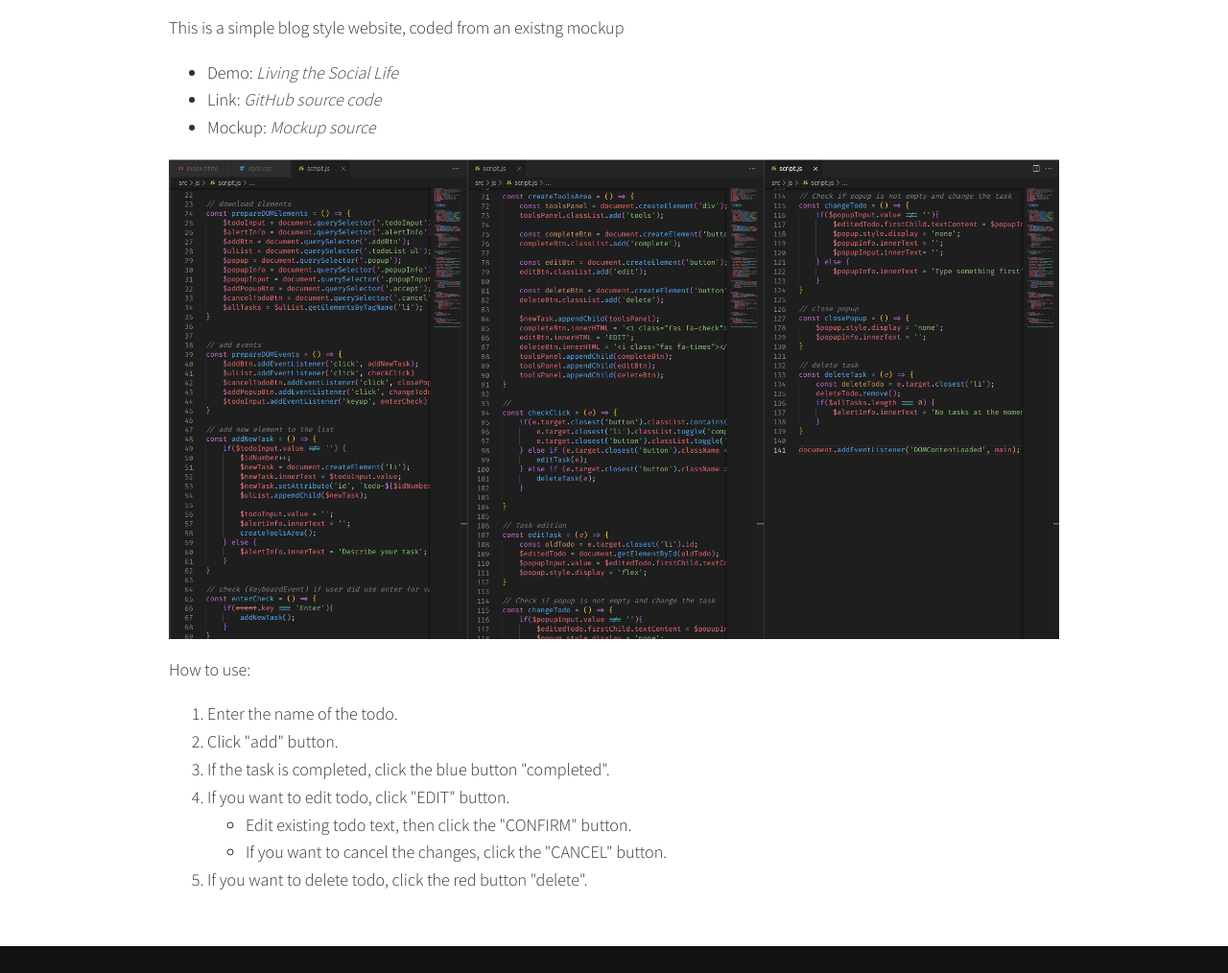
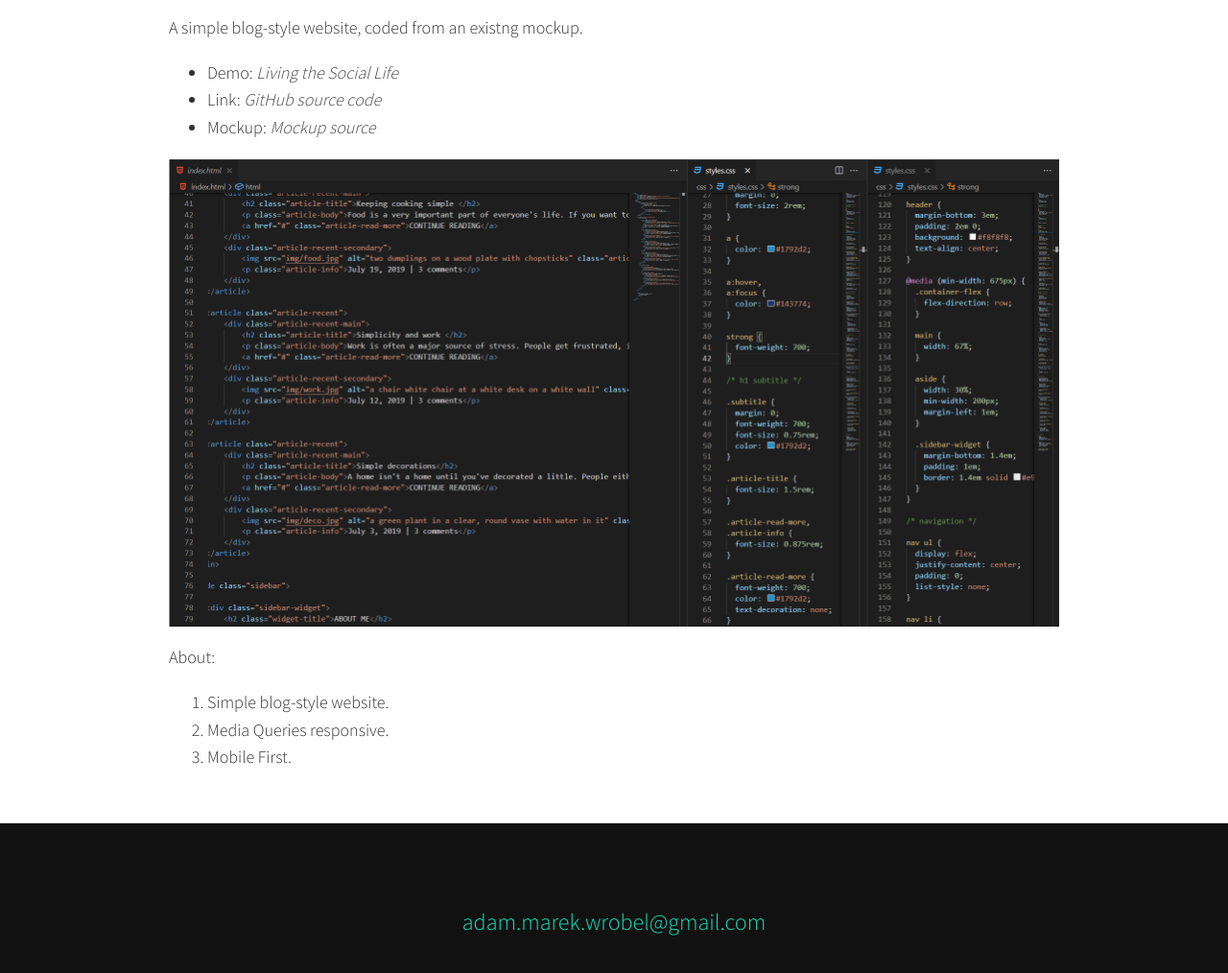
Before and after one commit to Mahir33/AdamWrobelWebDev, a plain HTML site: page src/components/mockup_copy_blog.html in a window 1280 px wide. Shown: the part 499-1513 px from the top of the page at 96% size. Drawn offline with nearby package versions, Linux system fonts and the light colour scheme.

Commit message:
cosmetic changes made in components section, README.md updated

```diff
--- a/src/components/mockup_copy_blog.html
+++ b/src/components/mockup_copy_blog.html
@@ -40,27 +40,19 @@
         </section>
 
         <div class="portfolio-item-individual">
-            <p>This is a simple blog style website, coded from an existng mockup</p>
+            <p>A simple blog-style website, coded from an existng mockup.</p>
             <ul>
                 <li>Demo: <a class="portfolio-link" href="https://mahir33.github.io/Simple_Life_Blog__Flexbox_Responsive/index.html">Living the Social Life</a></li>
                 <li>Link: <a class="portfolio-link" href="https://github.com/Mahir33/Simple_Life_Blog__Flexbox_Responsive">GitHub source code</a></li>
                 <li>Mockup: <a class="portfolio-link" href="https://xd.adobe.com/spec/75d448ea-569a-4b7e-721b-9bbd3b2b97b9-03e5/grid">Mockup source</a></li>
             </ul>
-            <img class="portfolio-item-img-scale" src="../img/img_portfolio/Todo_code.png" alt="This is a scroonshoot of the code for The Weather App coded by Adam Wrobel">
+            <img class="portfolio-item-img-scale" src="../img/img_portfolio/social_life_code.png" alt="This is a scroonshoot of the code for The Weather App coded by Adam Wrobel">
 
-            <p>How to use:</p>
+            <p>About:</p>
                 <ol>
-                    <li>Enter the name of the todo.</li>
-                    <li>Click "add" button.</li>
-                    <li>If the task is completed, click the blue button "completed".</li>
-                    <li>If you want to edit todo, click "EDIT" button.
-                        <ul>
-                            <li>Edit existing todo text, then click the "CONFIRM" button.</li>
-                            <li>If you want to cancel the changes, click the "CANCEL" button.</li>
-                        </ul>
-                    </li>
-
-                    <li>If you want to delete todo, click the red button "delete".</li>
+                    <li>Simple blog-style website.</li>
+                    <li>Media Queries responsive.</li>
+                    <li>Mobile First.</li>
                 </ol>
         </div>
 
```
Also changed, not shown: src/components/todo_app.html (+1 -1 lines), src/components/weather_app.html (+1 -1 lines), src/img/img_portfolio/social_life_code.png (added), 1 other file.
